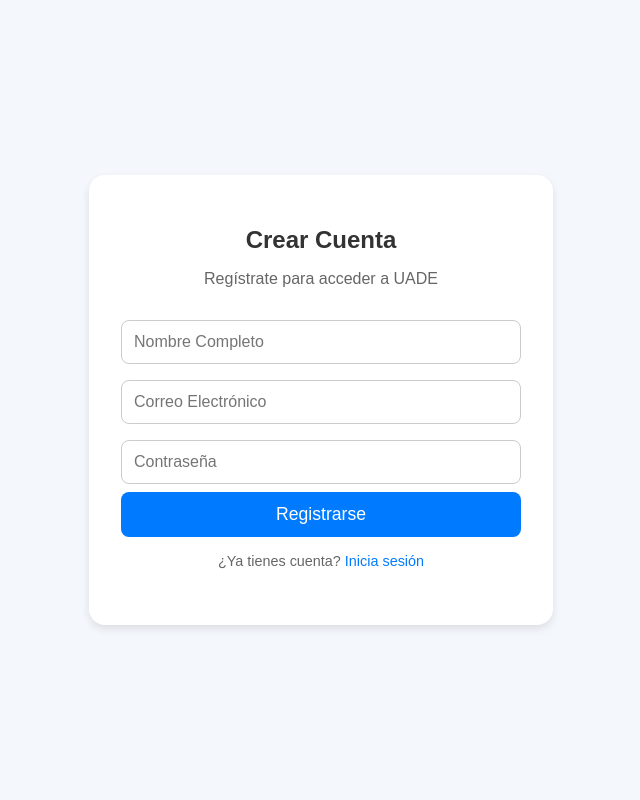
After one commit to gutidev/tp-testing-login, a Flask app: page /registro in a window 1280 px wide. The commit adds this page. Shown: the whole page, without its empty margins (319-959 px from the left). Run offline with Flask 3, Linux system fonts and the light colour scheme.

Commit message:
Added register page

```diff
--- a/app.py
+++ b/app.py
@@ -19,5 +19,10 @@
     else:
         return render_template('login.html', error='Usuario o contraseña incorrectos', username=usuario)
 
+@app.route('/registro')
+def registro():
+    return render_template('register.html')
+
+
 if __name__ == '__main__':
     app.run(debug=True)
--- /dev/null
+++ b/static/register.css
@@ -0,0 +1,70 @@
+body {
+      font-family: 'Arial', sans-serif;
+      background-color: #f4f7fc;
+      display: flex;
+      justify-content: center;
+      align-items: center;
+      height: 100vh;
+      margin: 0;
+}
+.form-box {
+  background: #fff;
+  border-radius: 16px;
+  box-shadow: 0 4px 8px rgba(0, 0, 0, 0.1);
+  width: 100%;
+  max-width: 400px;
+  padding: 32px;
+  text-align: center;
+}
+
+.form-box h2 {
+  margin-bottom: 16px;
+  font-size: 1.5rem;
+  color: #333;
+}
+
+.form-box p {
+  margin-bottom: 24px;
+  color: #666;
+}
+
+.form-box input {
+  width: 100%;
+  padding: 12px;
+  margin: 8px 0;
+  border: 1px solid #ccc;
+  border-radius: 8px;
+  font-size: 1rem;
+  box-sizing: border-box;
+}
+
+.form-box button {
+  width: 100%;
+  padding: 12px;
+  background-color: #007bff;
+  color: white;
+  border: none;
+  border-radius: 8px;
+  font-size: 1.1rem;
+  cursor: pointer;
+  transition: background-color 0.3s;
+}
+
+.form-box button:hover {
+  background-color: #0056b3;
+}
+
+.form-box .footer {
+  margin-top: 16px;
+  font-size: 0.9rem;
+  color: #666;
+}
+
+.form-box .footer a {
+  color: #007bff;
+  text-decoration: none;
+}
+
+.form-box .footer a:hover {
+  text-decoration: underline;
+}
--- /dev/null
+++ b/templates/register.html
@@ -0,0 +1,29 @@
+<!DOCTYPE html>
+<html lang="es">
+
+<head>
+  <meta charset="UTF-8">
+  <meta name="viewport" content="width=device-width, initial-scale=1.0">
+  <link rel="stylesheet" type="text/css" href="../static/register.css" />
+  <title>Formulario de Registro</title>
+</head>
+
+<body>
+  <div class="form-box">
+    <h2>Crear Cuenta</h2>
+    <p>Regístrate para acceder a UADE</p>
+    <form action="https://example.com/register" method="POST">
+      <input type="text" name="full-name" placeholder="Nombre Completo" required>
+      <input type="email" name="email" placeholder="Correo Electrónico" required>
+      <input type="password" name="password" placeholder="Contraseña" required
+        pattern="^(?=.*[a-z])(?=.*[A-Z])(?=.*\d)(?=.*[\W_]).{8,}$"
+        title="La contraseña debe tener al menos 8 caracteres, incluyendo una mayúscula, una minúscula, un número y un carácter especial.">
+      <button type="submit">Registrarse</button>
+    </form>
+    <div class="footer">
+      <p>¿Ya tienes cuenta? <a href="login.html">Inicia sesión</a></p>
+    </div>
+  </div>
+</body>
+
+</html>
```
Also changed, not shown: templates/login.html (+8 -22 lines).
